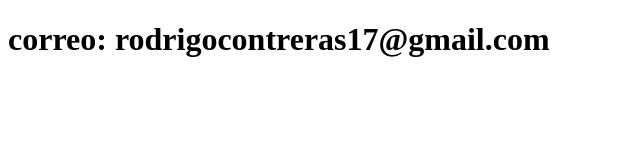
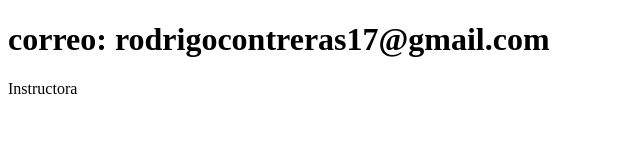
Before and after one commit to RodrigoContreras17/sistema-de-registro, a plain HTML site: page contacto.html in a window 1280 px wide. Shown: the full height of the page, 0-640 px from the left. Drawn offline with Linux system fonts and the light colour scheme.

Commit message:
actualiza el contacto

```diff
--- a/contacto.html
+++ b/contacto.html
@@ -7,5 +7,6 @@
 </head>
 <body>
     <h1>correo: rodrigocontreras17@gmail.com</h1>
+        <p>Instructora</p>
 </body>
 </html>
```
Also changed, not shown: index.html (+1 -1 lines).
